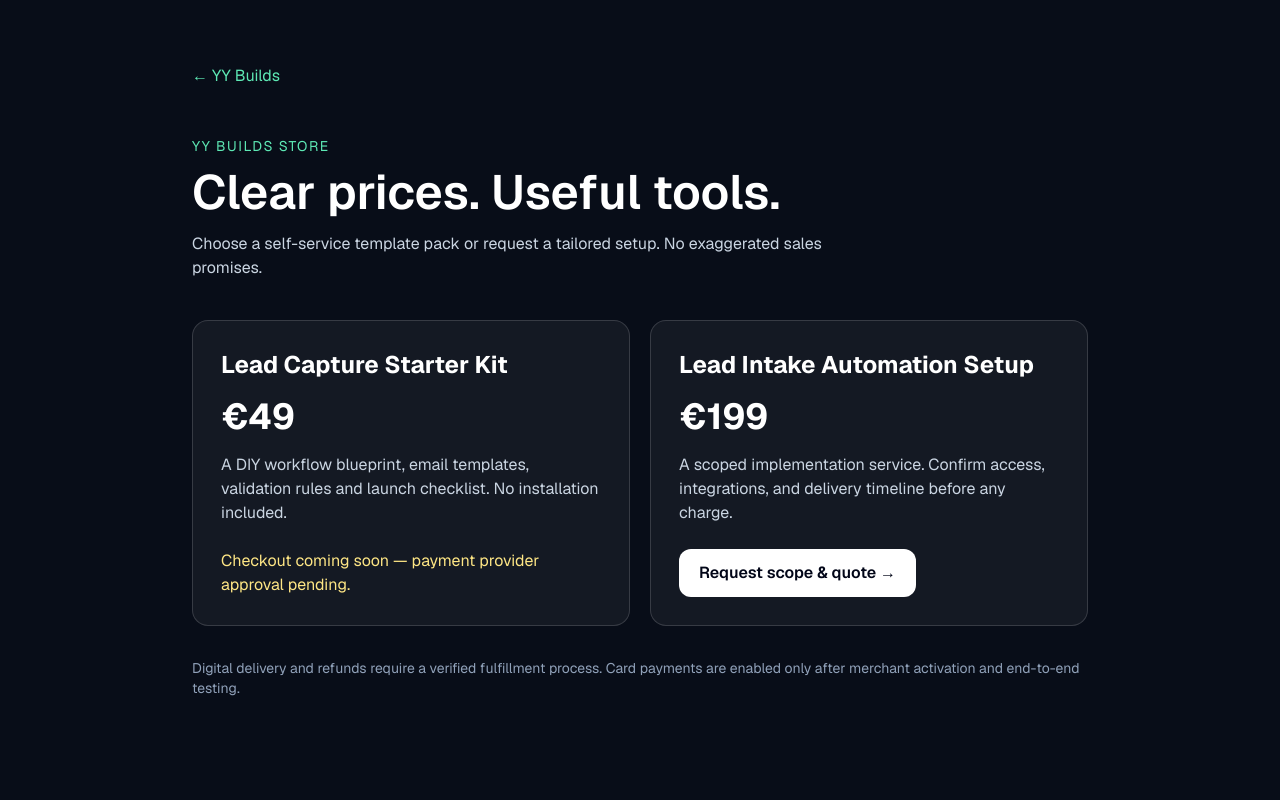
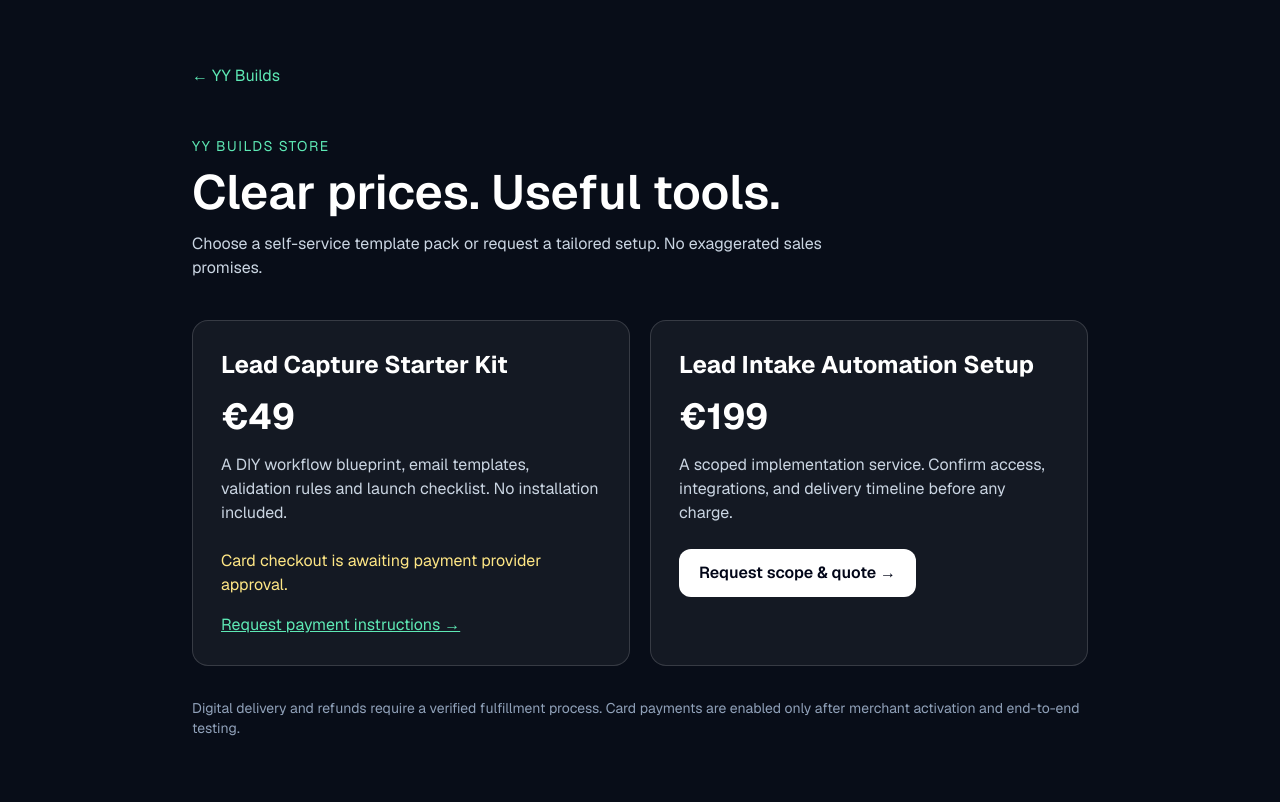
Before and after one commit to hellonexavo/nexavo, a Next.js app: page /pricing in a window 1280 px wide. Built offline with nearby package versions, Linux system fonts and the light colour scheme.

Commit message:
Connect storefront to private payment request option

```diff
--- a/app/pricing/page.tsx
+++ b/app/pricing/page.tsx
@@ -8,7 +8,7 @@ export default function Pricing() {
     <h1 className="mt-3 text-5xl font-semibold">Clear prices. Useful tools.</h1>
     <p className="mt-4 max-w-2xl text-slate-300">Choose a self-service template pack or request a tailored setup. No exaggerated sales promises.</p>
     <div className="mt-10 grid gap-5 md:grid-cols-2">
-      <article className="rounded-2xl border border-white/15 bg-white/5 p-7"><h2 className="text-2xl font-bold">Lead Capture Starter Kit</h2><p className="mt-4 text-4xl font-bold">€49</p><p className="mt-4 text-slate-300">A DIY workflow blueprint, email templates, validation rules and launch checklist. No installation included.</p><div className="mt-6">{ready ? <BuyButton productId="lead-kit" label="Buy kit securely →"/> : <p className="text-amber-200">Checkout coming soon — payment provider approval pending.</p>}</div></article>
+      <article className="rounded-2xl border border-white/15 bg-white/5 p-7"><h2 className="text-2xl font-bold">Lead Capture Starter Kit</h2><p className="mt-4 text-4xl font-bold">€49</p><p className="mt-4 text-slate-300">A DIY workflow blueprint, email templates, validation rules and launch checklist. No installation included.</p><div className="mt-6">{ready ? <BuyButton productId="lead-kit" label="Buy kit securely →"/> : <p className="text-amber-200">Card checkout is awaiting payment provider approval.</p>} <Link className="mt-4 inline-block text-emerald-300 underline" href="/pay">Request payment instructions →</Link></div></article>
       <article className="rounded-2xl border border-white/15 bg-white/5 p-7"><h2 className="text-2xl font-bold">Lead Intake Automation Setup</h2><p className="mt-4 text-4xl font-bold">€199</p><p className="mt-4 text-slate-300">A scoped implementation service. Confirm access, integrations, and delivery timeline before any charge.</p><div className="mt-6"><Link className="inline-block rounded-xl bg-white px-5 py-3 font-semibold text-slate-950" href="/checkout?product=custom-project">Request scope & quote →</Link></div></article>
     </div><p className="mt-8 text-sm text-slate-400">Digital delivery and refunds require a verified fulfillment process. Card payments are enabled only after merchant activation and end-to-end testing.</p>
   </div></main>;
```
